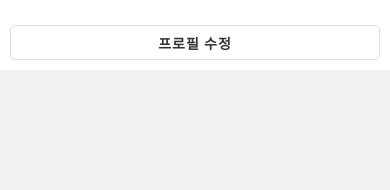
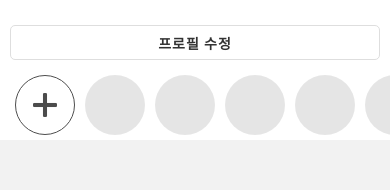
Before and after one commit to jaehafe/RN-complete-guide, a React Native app in the folder RNInstagram/: screen /Profile in a window 390 px wide. Shown: the part 159-349 px from the top of the page. Built offline with nearby package versions, Linux system fonts and the light colour scheme.

Commit message:
feat: Profile - screen UI

```diff
--- a/RNInstagram/src/screens/Profile.tsx
+++ b/RNInstagram/src/screens/Profile.tsx
@@ -1,13 +1,33 @@
-import {SafeAreaView, StyleSheet, Text, View} from 'react-native';
+import {SafeAreaView, ScrollView, StyleSheet, Text, View} from 'react-native';
 import React from 'react';
 
 import ProfileBody from '../components/ProfileBody';
 import ProfileButton from '../components/ProfileButton';
 
+import Entypo from 'react-native-vector-icons/Entypo';
+
 const Profile = () => {
+  let circles = [];
+  let numberOfCircles = 10;
+
+  for (let index = 0; index < numberOfCircles; index++) {
+    circles.push(
+      <View key={index}>
+        {index === 0 ? (
+          <View style={styles.circleWrapper}>
+            <Entypo name="plus" style={styles.plusIconInCircle} />
+          </View>
+        ) : (
+          <View style={styles.restCircle}></View>
+        )}
+      </View>,
+    );
+  }
+
   return (
     <SafeAreaView style={styles.safeView}>
       <View style={styles.container}>
+        {/* Profile Body */}
         <ProfileBody
           name="Adam"
           accountName="adam"
@@ -16,12 +36,22 @@ const Profile = () => {
           following={35}
           posts="458"
         />
+        {/* Profile Button */}
         <ProfileButton
           id={0}
           name="Adam"
           accountName="adam"
           profileImage={require('../../assets/images/userProfile.jpeg')}
         />
+      </View>
+      {/* Circle */}
+      <View>
+        <ScrollView
+          horizontal={true}
+          showsHorizontalScrollIndicator={false}
+          style={styles.circleContainer}>
+          {circles}
+        </ScrollView>
       </View>
     </SafeAreaView>
   );
@@ -38,4 +68,30 @@ const styles = StyleSheet.create({
     width: '100%',
     padding: 10,
   },
+  circleContainer: {
+    paddingVertical: 5,
+    paddingHorizontal: 10,
+  },
+  circleWrapper: {
+    width: 60,
+    height: 60,
+    borderRadius: 100,
+    borderWidth: 1,
+    opacity: 0.7,
+    marginHorizontal: 5,
+    justifyContent: 'center',
+    alignItems: 'center',
+  },
+  plusIconInCircle: {
+    fontSize: 40,
+    color: 'black',
+  },
+  restCircle: {
+    width: 60,
+    height: 60,
+    borderRadius: 100,
+    backgroundColor: 'black',
+    opacity: 0.1,
+    marginHorizontal: 5,
+  },
 });
```
